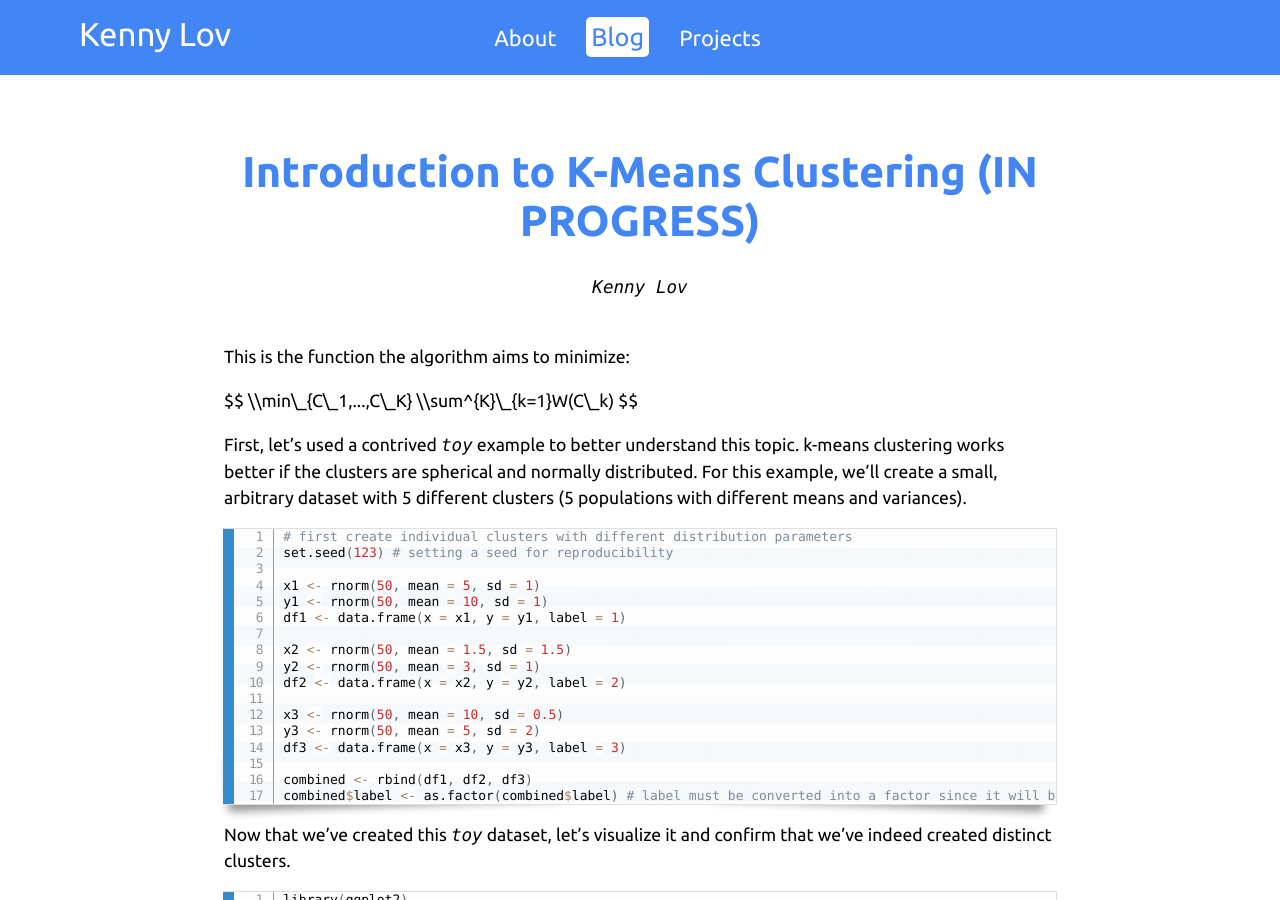
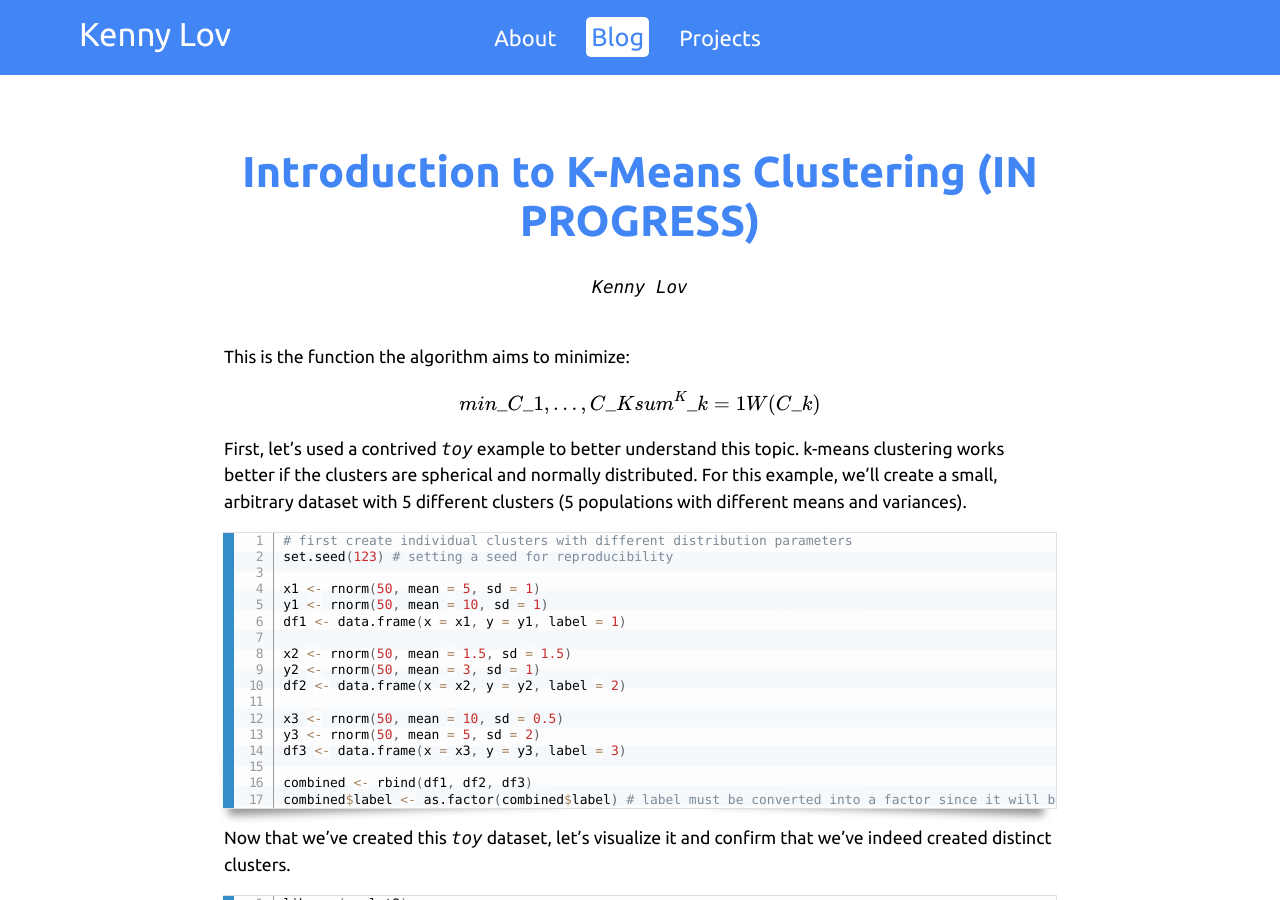
Before and after one commit to clfkenny/clfkenny.github.io, a Jekyll site: the page built from projects/kmeans_intro/index.md, in a window 1280 px wide and 900 px high. Built offline with Jekyll 4.4.1, drawn with Linux system fonts in a browser that asks for light colours; some web fonts are replaced; formulas are drawn with MathJax 3; our own code applies the rules of GitHub Pages for plain Markdown files.

```diff
--- a/_layouts/projects.html
+++ b/_layouts/projects.html
@@ -11,7 +11,7 @@
 			  gtag('config', 'UA-122105349-1');
 			</script>
 
-<!-- 			<script src='https://cdnjs.cloudflare.com/ajax/libs/mathjax/2.7.5/MathJax.js?config=TeX-MML-AM_CHTML' async></script> -->
+			<script src='https://cdnjs.cloudflare.com/ajax/libs/mathjax/2.7.5/MathJax.js?config=TeX-MML-AM_CHTML' async></script>
 
 			<title>{{ page.title }}</title>
 			<!-- link to main stylesheet -->
--- a/projects/kmeans_intro/index.md
+++ b/projects/kmeans_intro/index.md
@@ -14,9 +14,7 @@ layout: projects
 </p>
 This is the function the algorithm aims to minimize:
 <p>
-$$
-\\min\_{C\_1,...,C\_K} \\sum^{K}\_{k=1}W(C\_k)
-$$
+$$  \\min\_{C\_1,...,C\_K} \\sum^{K}\_{k=1}W(C\_k)  $$
 </p>
 First, let’s used a contrived *toy* example to better understand this
 topic. k-means clustering works better if the clusters are spherical and
--- a/projects/kmeans_intro/kmeans_intro.Rmd
+++ b/projects/kmeans_intro/kmeans_intro.Rmd
@@ -31,9 +31,7 @@ knitr::opts_chunk$set(
 
 This is the function the algorithm aims to minimize:
 <p>
-$$
-\min_{C_1,...,C_K} \sum^{K}_{k=1}W(C_k)
-$$
+$$  \min_{C_1,...,C_K} \sum^{K}_{k=1}W(C_k)  $$
 </p>
 
 
```
Also changed, not shown: projects/kmeans_intro/images/plot1.png, projects/kmeans_intro/images/plot2.png, projects/kmeans_intro/images/plot3.png, projects/kmeans_intro/images/scree.png.
